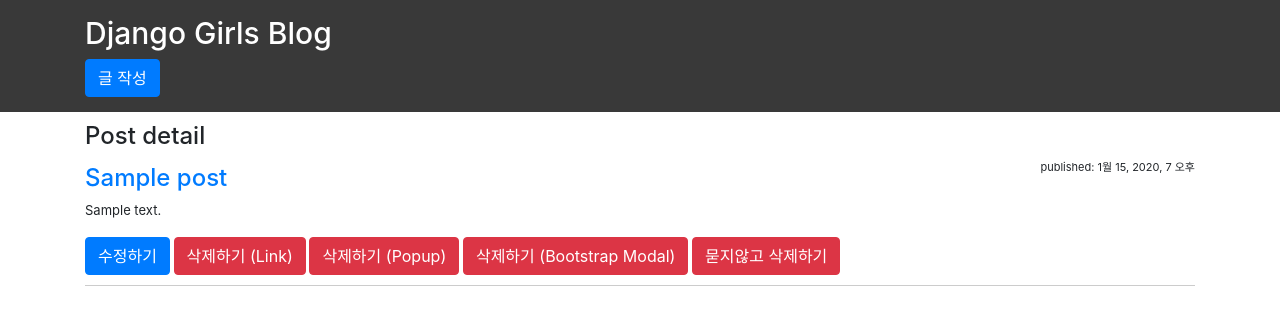
After one commit to k104agi/Djangogirls-Tutorial, a Django app: page /1/ in a window 1280 px wide. The commit adds this page. Shown: the top 325 px of the page. Run offline with Django 3.2, Linux system fonts and the light colour scheme; tables that the repository leaves empty hold one stand-in row (values such as "Sample post"); some libraries are stand-ins or nearby versions.

Commit message:
목요일에 못 왔고 금요일 아침에 업뎃

```diff
--- a/django/blog/urls.py
+++ b/django/blog/urls.py
@@ -1,13 +1,20 @@
-from django.urls import path, re_path
+from django.urls import path
+
 from . import views
 
+urlpatterns = [
+    path('', views.post_list, name='post-list'),
+    # 숫자가 1개이상 반복되는 경우를 정규표현식으로 구현하되
+    # 해당 반복구간을 그룹으로 묶고, 그룹 이름을 'pk'로 지정
+    # re.compile(r'(?P<pk>\d+)')
+    # re_path(r'(?P<pk>\d+)/$', views.post_detail),
+    # /3/
+    path('<int:pk>/', views.post_detail, name='post-detail'),
+    # /3/delete/
+    path('<int:pk>/delete/', views.post_delete, name='post-delete'),
+    # /3/edit/
+    path('<int:pk>/edit/', views.post_edit, name='post-edit'),
+    # /add/
+    path('add/', views.post_add, name='post-add'),
 
-urlpatterns = [
-    path('list/', views.post_list, name='post-list'),
-    #path('detail/', views.post_detail),
-    #re_path(r'(?P<pk>\d+)/$', views.post_detail),
-    path('post/<int:pk>/', views.post_detail, name='post-detail'),
-    #숫자가 1개 이상 반복되는 경우를 정규표현식으로 구현,
-    #해당 반복구간을 그룹으로 묶고, 그룹 이름을 'pk'로 지정하라
-    #re.complie(r'(?P<pk>\d+)')
 ]
--- a/django/blog/views.py
+++ b/django/blog/views.py
@@ -1,36 +1,42 @@
-from django.http import HttpResponse
-from django.shortcuts import render
+from django.shortcuts import render, redirect
+
 from .models import Post
 
 
 def post_list(request):
-# 1 브라우저에서 요청
-# 2 요청이 runserver로 실행중인 서버로 도착
-# 3 runserver는 요청을 Django code로 전달
-# 4 Django code 중 config.urls 모듈이 해당 요청을 받음
-# 5 config.urls 모듈은 ''(admin/를 제외한 모든 요청)을 blog.urls 모듈로 전달
-# 6 blog.urls 모듈은 받은 요청의 url과 일치하는 패턴이 있는지 검사함
-# 7 있다면 일치하는 패턴과 연결된 함수(view)를 실행
-# 8 함수의 실행 결과(리턴값)을 브라우저로 다시 전달
-# HTTP 프로토콜로 텍스트 데이터 응답을 변환
+    # 1. 브라우저에서 요청
+    # 2. 요청이 runserver로 실행중인 서버에 도착
+    # 3. runserver는 요청을 Django code로 전달
+    # 4. Django code중 config.urls모듈이 해당 요청을 받음
+    # 5. config.urls모듈은 ''(admin/를 제외한 모든 요청)을 blog.urls모듈로 전달
+    # 6. blog.urls모듈은 받은 요청의 URL과 일치하는 패턴이 있는지 검사
+    # 7. 있다면 일치하는 패턴과 연결된 함수(view)를 실행
+    #   7-1. settings모듈의 TEMPLATES속성 내의 DIRS목록에서
+    #        blog/post_list.html파일의 내용을 가져옴
+    #   7-2. 가져온 내용을 적절히 처리(렌더링, render()함수)하여 리턴
+    # 8. 함수의 실행 결과(리턴값)를 브라우저로 다시 전달
 
+    # HTTP프로토콜로 텍스트 데이터 응답을 반환
+    # return HttpResponse('<html><body><h1>Post list</h1><p>Post목록을 보여줄 예정입니다</p></body></html>')
+
+    # 구글검색: django model order recently created in view
+    # order_by
     posts = Post.objects.all()
+    # render()함수에 전달할 dict객체 생성
     context = {
-        'posts':posts,
+        'posts': posts,
     }
-
-    #return HttpResponse('Post list') 는 아래와 같음
     return render(
         request=request,
         template_name='blog/post_list.html',
         context=context,
     )
-    #return render(request, 'blog/post_list.html')
+    # 위 return코드와 같음
+    # return render(request, 'blog/post_list.html', context)
 
 
 def post_detail(request, pk):
     context = {
-    #'post':
         'post': Post.objects.get(pk=pk),
     }
     return render(
@@ -38,3 +44,118 @@
         'blog/post_detail.html',
         context
     )
+
+
+def post_edit(request, pk):
+    """
+    1. pk에 해당하는 Post인스턴스를
+        context라는 dict에 'post'키에 할당
+        위에서 생성한 dict는 render의 context에 전달
+        사용하는 템플릿은 'blog/post_add.html'을 재사용
+            HTML새로 만들지 말고 있던 html을 그냥 할당
+    2. url은 /<pk>/edit/ <- 에 매칭되도록 urls.py작성
+    3. 이 위치로 올 수 있는 a요소를 post_detail.html에 작성 (form아님)
+    - request.method가 POST일 때는 request.POST에 있는 데이터를 이용해서
+      pk에 해당하는 Post인스턴스의 값을 수정, 이후 post-detail로 redirect
+        값을 수정하는 코드
+            post = Post.objects.get(pk=pk)
+            post.title = <새 문자열>
+            post.content = <새 문자열>
+            post.save()  <- DB에 업데이트 됨
+    - request.method가 GET일 때는 현재 아래에 있는 로직을 실행
+    :param request:
+    :param pk:
+    :return:
+    """
+    # 현재 URL (pk가 3일경우 /3/edit/)에 전달된 pk에 해당하는 Post인스턴스를 post변수에 할당
+    post = Post.objects.get(pk=pk)
+    context = {'post': post}
+    # 만약 POST메서드 요청일 경우
+    if request.method == 'POST':
+        # post의 제목/내용을 전송받은 값으로 수정 후
+        title = request.POST['title']
+        content = request.POST['content']
+        # title과 content가 모두 있을 경우
+        if title and content:
+            post.title = title
+            post.content = content
+            # DB에 저장
+            post.save()
+            # 이후 상세화면으로 이동
+            return redirect('post-detail', pk=post.pk)
+        # title이나 content중 하나라도 빈 값일 경우, context['form_error']를 채운 뒤
+        # 아래의 GET메서드 요청과 같은 로직을 실행
+        context['form_error'] = '제목과 내용을 입력해주세요'
+    # GET메서드 요청일 경우
+    # 수정할 수 있는 페이지를 보여줌
+    return render(request, 'blog/post_add_edit.html', context)
+
+
+def post_add(request):
+    # localhost:8000/add로 접근시
+    # 이 뷰가 실행되어서 Post add page라는 문구를 보여주도록 urls작성
+    # HttpResponse가 아니라 blog/post_add.html을 출력
+    # post_add.html은 base.html을 확장, title(h2)부분에 'Post add'라고 출력
+    context = {}
+    if request.method == 'POST':
+        # 요청의 method가 POST일 때
+        # HttpResponse로 POST요청에 담겨온
+        # title과 content를 합친 문자열 데이터를 보여줌
+        title = request.POST['title']
+        content = request.POST['content']
+
+        # 만약 title이나 content가 비어있으면
+        # 다시 글 작성화면으로 이동
+        # 이동시키지말고, 아래까지 내려가서 오류메세지를 출력
+        # 힌트1: 아래의 else문을 없애야합니다
+        # 힌트2: if request.method판단부분보다 위에 context객체를 만듭니다
+        # 힌트3: context로 전달된 form_error값(단순이름)을 템플릿에서 출력합니다
+        #   ex) context = {'form_error': '빈 값은 안돼요'} <- 이런식으로..
+        if title and content:
+            # ORM을 사용해서 title과 content에 해당하는 Post생성
+            post = Post.objects.create(
+                author=request.user,
+                title=title,
+                content=content,
+            )
+            # post-detail이라는 URL name을 가진 뷰로
+            # 리디렉션 요청을 보냄
+            # 이 때, post-detail URL name으로 특정 URL을 만드려면
+            # pk값이 필요하므로 키워드 인수로 해당 값을 넘겨준다
+            return redirect('post-detail', pk=post.pk)
+        context['form_error'] = '제목과 내용을 입력해주세요'
+    # 요청의 method가 GET일 때
+    return render(request, 'blog/post_add_edit.html', context)
+
+
+def post_delete(request, pk):
+    """
+    post_detail의 구조를 참조해서
+    pk에 해당하는 post를 삭제하는 view를 구현하고 url과 연결
+    pk가 3이면 url은 "/3/delete/"
+    이 view는 POST메서드에 대해서만 처리한다 (request.method == 'POST')
+    (HTML 템플릿을 사용하지 않음)
+    삭제코드
+        post = Post.objects.get(pk=pk)
+        post.delete()
+    삭제 후에는 post-list로 redirect (post_add()를 참조)
+    1. post_delete() view함수의 동작을 구현
+    2. post_delete view와 연결될 urls를 blog/urls.py에 구현
+    3. post_delete로 연결될 URL을 post_detail.html의 form에 작성
+        csrf_token사용!
+        action의 위치가 요청을 보낼 URL임
+    """
+    post = Post.objects.get(pk=pk)
+    if request.method == 'POST':
+        # 삭제 요청한 user와 post의 author가 같을때만 해당 post를 삭제
+        if request.user == post.author:
+            # pk에 해당하는 Post를 삭제
+            post.delete()
+            # 이후 post-list라는 URL name을 갖는 view로 redirect
+            return redirect('post-list')
+        # 요청한 유저가 다르면 다시 글 상세화면으로 돌아옴
+        return redirect('post-detail', pk=post.pk)
+    context = {
+        'post': post,
+    }
+    return render(request, 'blog/post_delete.html', context)
--- a/django/static/css/blog.css
+++ b/django/static/css/blog.css
@@ -7,12 +7,14 @@
 h2 {
     font-size: 24px;
 }
+form.inline {
+    display: inline-block;
+}
 .header {
     background-color: #393939;
     padding-top: 15px;
     padding-bottom: 15px;
     margin-bottom: 10px;
-    margin-left: 20px;
 }
 .header a {
     color: white;
@@ -21,7 +23,7 @@
 
 .post {
     padding-bottom: 10px;
-    border-bottom: 1px solid #bcbcbc;
+    border-bottom: 1px solid #ccc;
     margin-bottom: 10px;
 }
 .post:last-child {
@@ -35,10 +37,8 @@
 .post > .post-content {
     max-height: 190px;
     overflow: hidden;
-
 }
-
-.post > .post-content.full{
-max-height:initial;
-overflow:initial;
+.post > .post-content.full {
+    max-height: initial;
+    overflow: initial;
 }
--- /dev/null
+++ b/django/templates/base.html
@@ -0,0 +1,30 @@
+{% load static %}
+<!doctype html>
+<html lang="ko">
+<head>
+	<meta charset="UTF-8">
+	<meta name="viewport"
+	      content="width=device-width, user-scalable=no, initial-scale=1.0, maximum-scale=1.0, minimum-scale=1.0">
+	<meta http-equiv="X-UA-Compatible" content="ie=edge">
+	<title>DjangoGirls Tutorial</title>
+	<link rel="stylesheet" href="{% static 'bootstrap/css/bootstrap.css' %}">
+	<link rel="stylesheet" href="{% static 'css/blog.css' %}">
+	<script src="https://code.jquery.com/jquery-3.2.1.slim.min.js" integrity="sha384-KJ3o2DKtIkvYIK3UENzmM7KCkRr/rE9/Qpg6aAZGJwFDMVNA/GpGFF93hXpG5KkN" crossorigin="anonymous"></script>
+	<script src="{% static 'bootstrap/js/bootstrap.js' %}"></script>
+</head>
+<body>
+	<div class="header">
+		<div class="container">
+			<h1><a href="{% url 'post-list' %}">Django Girls Blog</a></h1>
+			<!--post_add view로 갈 수 있는 링크 만들기-->
+			<a href="{% url 'post-add' %}"
+				 class="btn btn-primary">글 작성</a>
+		</div>
+	</div>
+	<div class="container">
+		<h2>{% block title %}{% endblock %}</h2>
+		{% block content %}
+		{% endblock %}
+	</div>
+</body>
+</html>
--- a/django/templates/blog/post_detail.html
+++ b/django/templates/blog/post_detail.html
@@ -1,31 +1,62 @@
-{% load static %}
-<!doctype html>
-<html lang="ko">
-<head>
-    <meta charset="UTF-8">
-    <meta name="viewport"
-          content="width=device-width, user-scalable=no, initial-scale=1.0, maximum-scale=1.0, minimum-scale=1.0">
-    <meta http-equiv="X-UA-Compatible" content="ie=edge">
-    <title>DDjangogirls Tutorial</title>
-    <link rel="stylesheet" href=" {% static 'bootstrap/css/bootstrap.css' %}">
-    <link rel="stylesheet" href="{% static 'css/blog.css' %}">
-</head>
-<body>
-<div class="header">
-    <h1><a href="{% url 'post-list' %}">Django Girls Blog</a></h1>
+{% extends 'base.html' %}
+
+{% block title %}Post detail{% endblock %}
+
+{% block content %}
+<div class="post">
+	<p class="post-date">published: {{ post.published_date }}</p>
+	<h2 class="post-title"><a href="">{{ post.title }}</a></h2>
+	<p class="post-content full">{{ post.content|linebreaksbr }}</p>
+
+	<div class="btn-container">
+		<a href="{% url 'post-edit' pk=post.pk %}"
+		 class="btn btn-primary">수정하기</a>
+		<a href="{% url 'post-delete' pk=post.pk %}"
+		   class="btn btn-danger">삭제하기 (Link)</a>
+		<button id="delete" class="btn btn-danger">삭제하기 (Popup)</button>
+		<button class="btn btn-danger" data-toggle="modal" data-target="#exampleModal">삭제하기 (Bootstrap Modal)</button>
+		<form action="{% url 'post-delete' pk=post.pk %}"
+		      id="delete-form"
+		      method="post" class="inline">
+			{% csrf_token %}
+			<button type="submit" class="btn btn-danger">묻지않고 삭제하기</button>
+		</form>
+	</div>
+	<!--Popup 삭제 관련 자바스크립트 코드-->
+	<script>
+		document.querySelector('button#delete').onclick = function() {
+			var result = window.confirm('삭제하시겠습니까?');
+			if(result) {
+				document.querySelector('form#delete-form').submit();
+			}
+		}
+	</script>
 </div>
 
-<div class="container">
-    <div class="post">
-        <p class="post-date">published: {{ post.published_date }}</p>
-        <h1 class="post-title">
-            <a href="{% url 'post-detail' pk=post.pk %}">{{ post.title }}
-            </a>
-        </h1>
-        <div>
-            <p class="post-content full">{{ post.content|linebreaksbr }}</p>
-        </div>
+<!--Bootstrap modal HTML코드-->
+<div class="modal fade" id="exampleModal" tabindex="-1" role="dialog" aria-labelledby="exampleModalLabel" aria-hidden="true">
+  <div class="modal-dialog" role="document">
+    <div class="modal-content">
+      <div class="modal-header">
+        <h5 class="modal-title" id="exampleModalLabel">글 삭제 확인</h5>
+        <button type="button" class="close" data-dismiss="modal" aria-label="Close">
+          <span aria-hidden="true">&times;</span>
+        </button>
+      </div>
+      <div class="modal-body">
+        <p>삭제하시겠습니까?</p>
+      </div>
+      <div class="modal-footer">
+        <button type="button" class="btn btn-secondary" data-dismiss="modal">취소</button>
+        <button id="modal-button" type="button" class="btn btn-danger">삭제</button>
+      </div>
     </div>
+  </div>
 </div>
-</body>
-</html>
+<!--Bootstrap Modal의 '삭제'버튼을 눌렀을때 동작 코드 (jQuery)-->
+<script>
+	$('#modal-button').click(function() {
+		$('form#delete-form').submit();
+	});
+</script>
+{% endblock %}
```
Also changed, not shown: django/blog/models.py (+8 -1 lines), django/templates/blog/post_add_edit.html (added, +44 -0 lines), django/templates/blog/post_delete.html (added, +13 -0 lines), django/templates/blog/post_list.html (+12 -28 lines), django/blog/forms.py (added).
